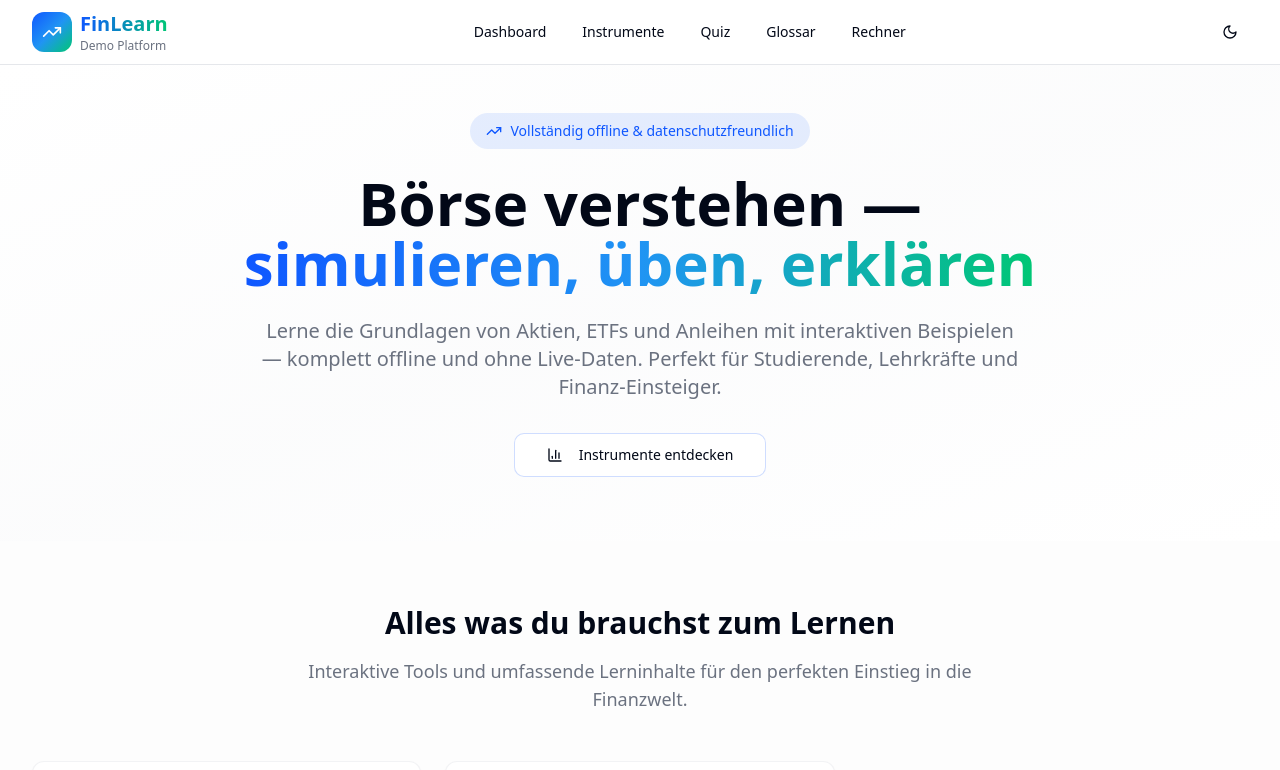
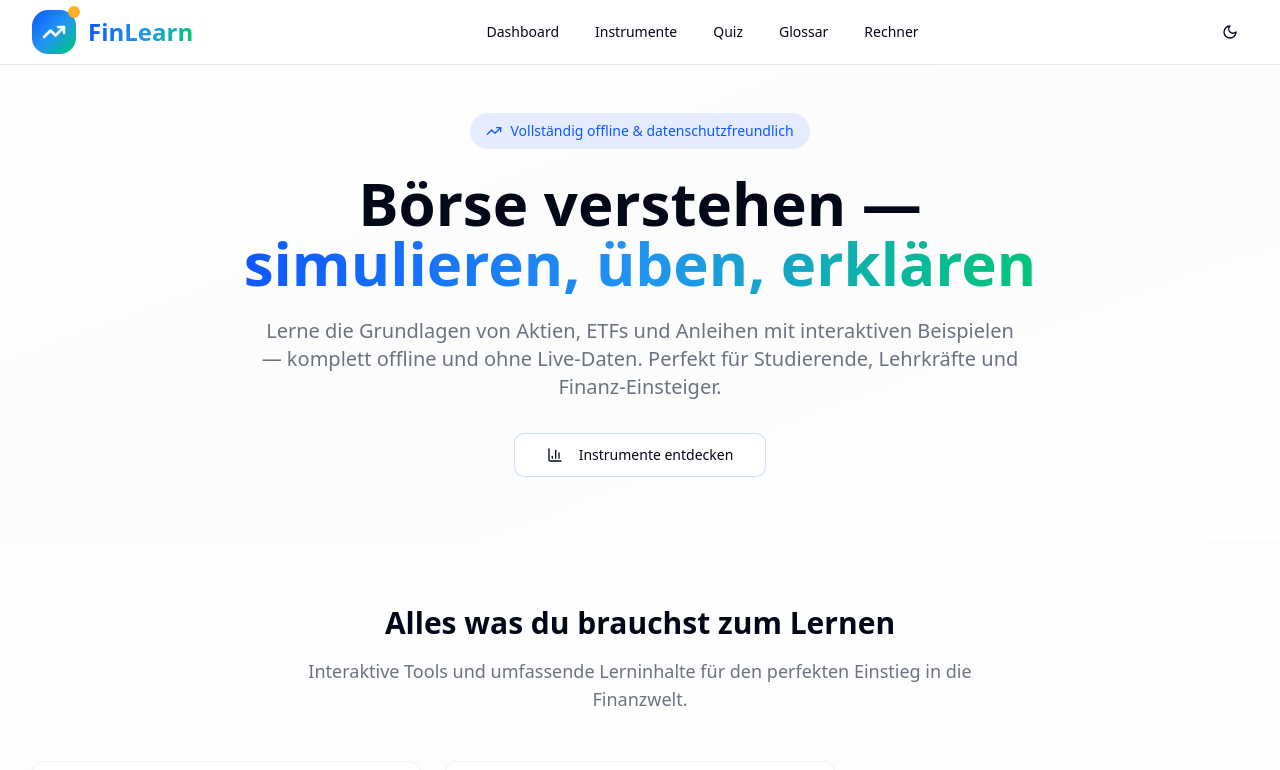
Before and after one commit to finanzencampus/static-fin-lab, a React (Vite) app: page / in a window 1280 px wide. Shown: the top 770 px of the page. Built offline with nearby package versions, Linux system fonts and the light colour scheme; the HTML template or start-up script is replaced by a standard one.

Commit message:
Refactor header logo and text

```diff
--- a/src/components/Header.tsx
+++ b/src/components/Header.tsx
@@ -30,15 +30,15 @@ export const Header = () => {
       <div className="container mx-auto px-4 sm:px-6 lg:px-8">
         <div className="flex h-16 items-center justify-between">
           {/* Logo */}
-          <Link to="/" className="flex items-center space-x-2 group">
-            <div className="flex h-10 w-10 items-center justify-center rounded-xl bg-gradient-to-br from-primary via-info to-secondary group-hover:shadow-glow transition-all duration-300">
-              <TrendingUp className="h-5 w-5 text-white" />
+          <Link to="/" className="flex items-center space-x-3 group">
+            <div className="relative flex h-11 w-11 items-center justify-center rounded-2xl bg-gradient-to-br from-primary via-info to-secondary group-hover:shadow-glow transition-all duration-300 group-hover:scale-105">
+              <TrendingUp className="h-6 w-6 text-white" strokeWidth={2.5} />
+              <div className="absolute -top-1 -right-1 h-3 w-3 rounded-full bg-accent animate-pulse" />
             </div>
-            <div className="hidden sm:block">
-              <h1 className="text-xl font-bold bg-gradient-to-r from-primary to-secondary bg-clip-text text-transparent">
+            <div>
+              <h1 className="text-2xl font-bold bg-gradient-to-r from-primary via-info to-secondary bg-clip-text text-transparent">
                 FinLearn
               </h1>
-              <p className="text-xs text-muted-foreground">Demo Platform</p>
             </div>
           </Link>
 
```
